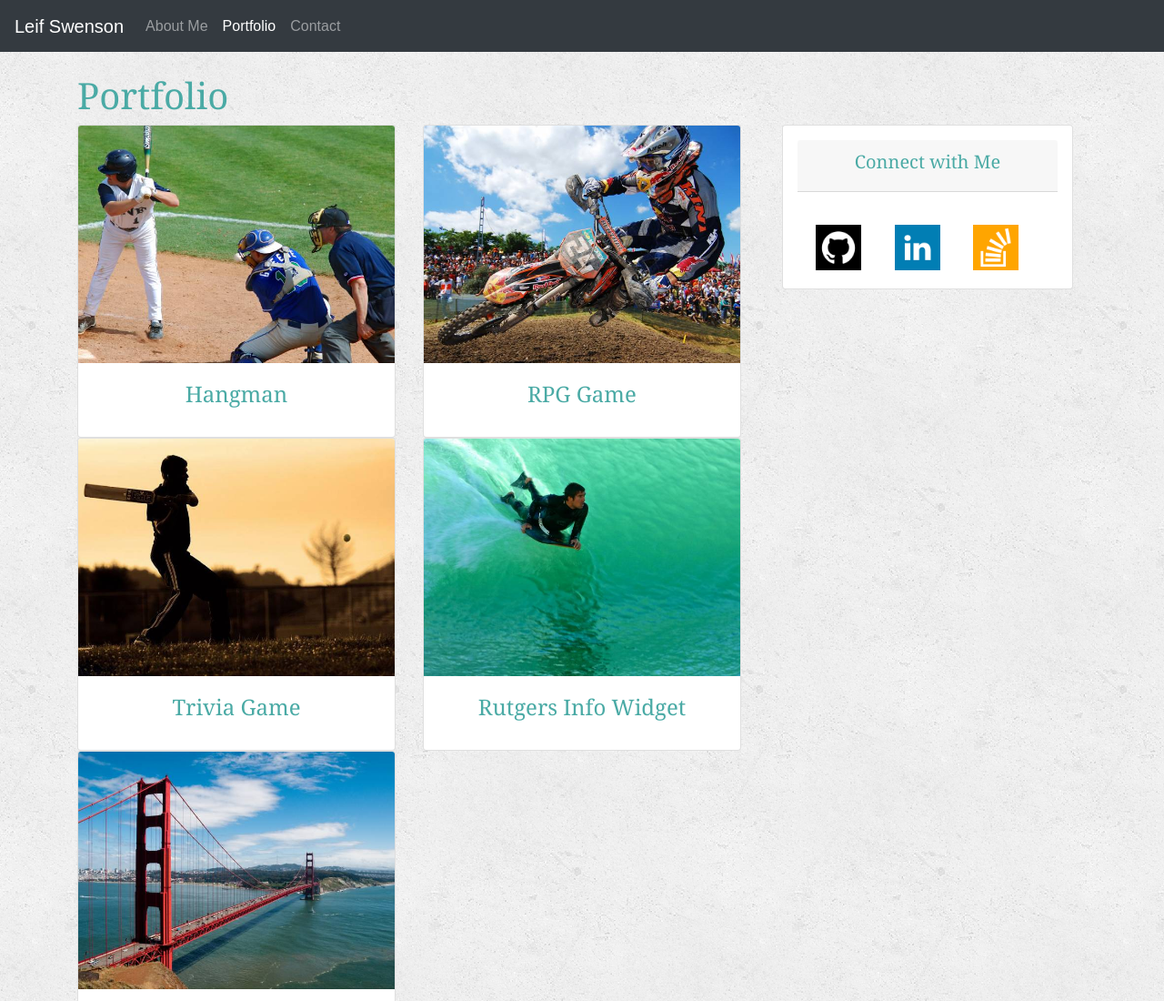
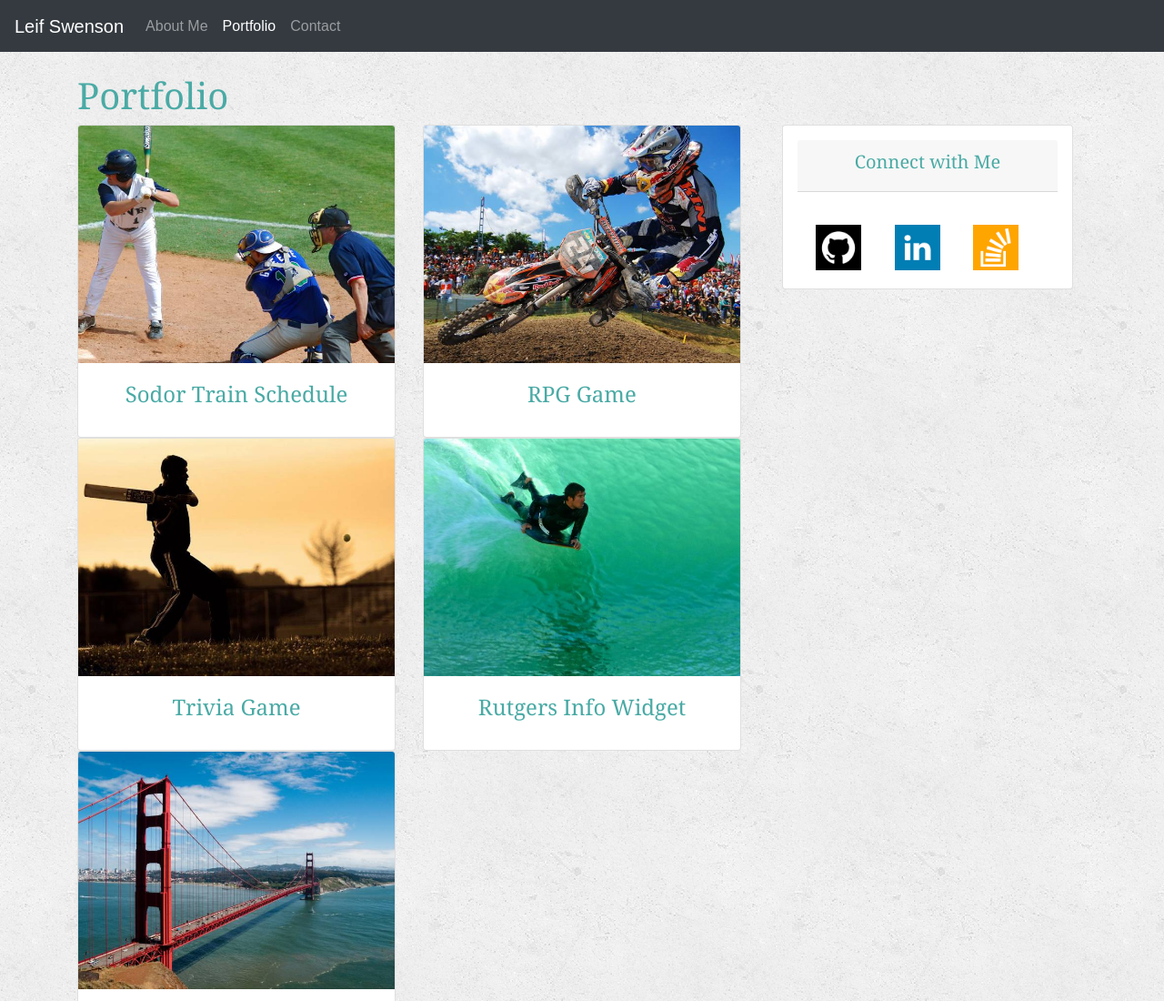
Before and after one commit to leifswenson/Portfolio, a plain HTML site: page portfolio.html in a window 1280 px wide. Shown: the top 1100 px of the page at 91% size. Drawn offline with nearby package versions, Linux system fonts and the light colour scheme.

Commit message:
add train to portfolio

```diff
--- a/assets/css/style.css
+++ b/assets/css/style.css
@@ -23,6 +23,10 @@ p, a, label {
 
 }
 
+.card-title {
+	text-decoration: none;
+}
+
 .navbar-nav {
 
 }
--- a/portfolio.html
+++ b/portfolio.html
@@ -50,12 +50,14 @@
 
             <div class="col-md-6">
 
-              <div class="card">
-                <img class="card-img-top" src="assets/images/image1.jpg" alt="Card image cap">
-                <div class="card-body">
-                  <h4 class="card-title text-center">Hangman</h4>
+              <a href="https://lanky11.github.io/Train-Scheduler/" target="blank">
+                <div class="card">
+                  <img class="card-img-top" src="assets/images/image1.jpg" alt="Card image cap">
+                  <div class="card-body">
+                    <h4 class="card-title text-center">Sodor Train Schedule</h4>
+                  </div>
                 </div>
-              </div>
+              </a>
 
             </div>
 
```
Also changed, not shown: about.html (+1 -1 lines).
